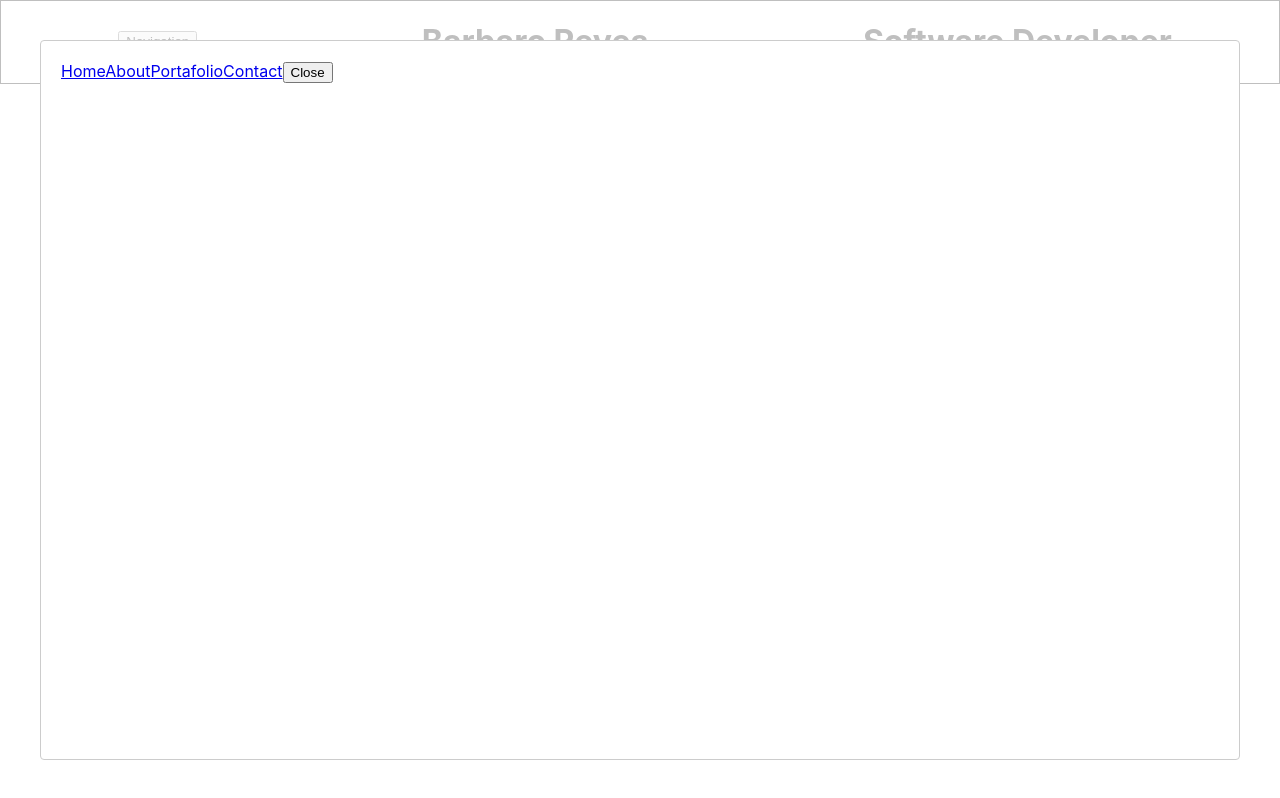
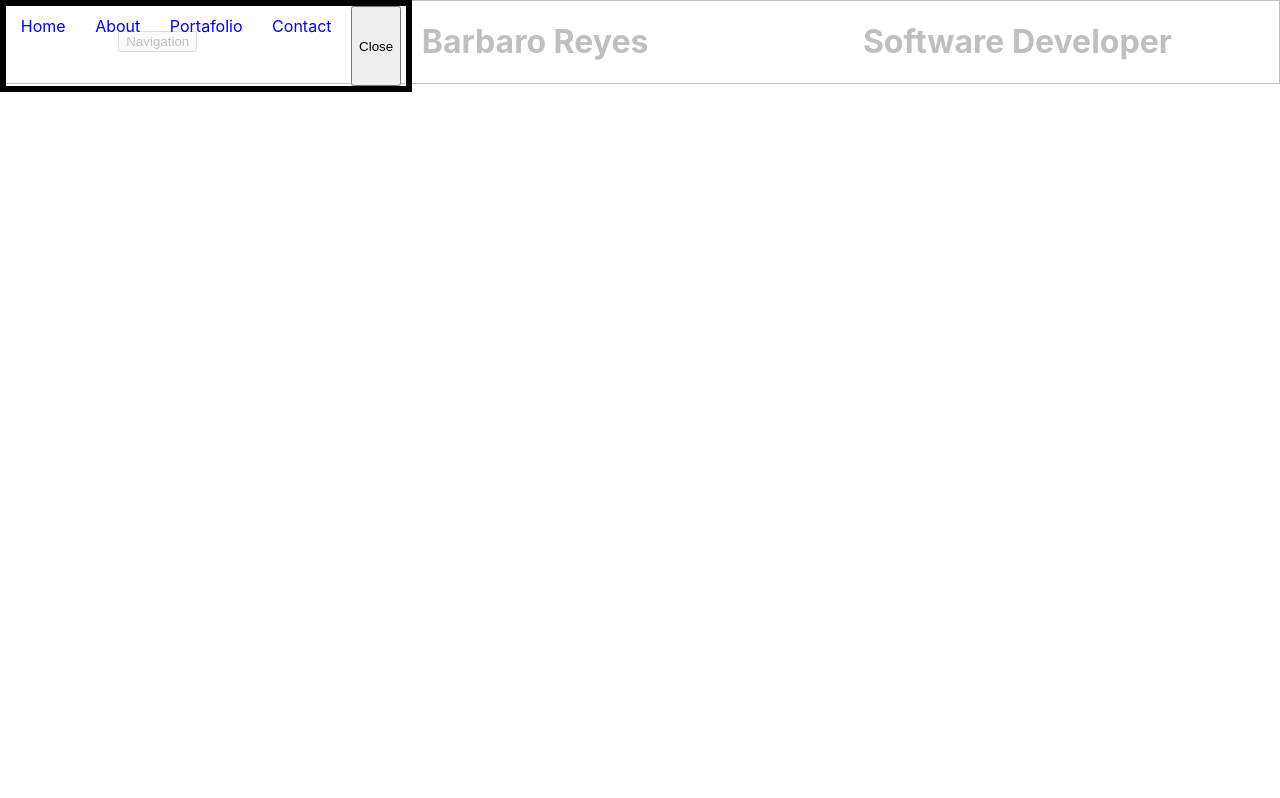
Before and after one commit to barbaroreyes/react-porta-flex, a React (Create React App) app: page / in a window 1280 px wide. Both pictures are taken after a click on the button "Navigation". Built offline with nearby package versions, Linux system fonts and the light colour scheme.

Commit message:
update-modal

```diff
--- a/src/App.css
+++ b/src/App.css
@@ -20,6 +20,21 @@
 
   margin: 10px;
 }
+.modal{
+  border: 1px solid;
+  display: flex;
+  justify-content: center;
+  flex-direction:column;
+  width:100%;
+  border: 6px solid ;
+  /* padding: 10px; */
+}
+.modal a{
+  display: flex;
+  justify-content: center;
+ padding:10px;
+
+}
 @media (min-width: 768px){
   .container{
     display: flex;
@@ -31,18 +46,29 @@
     padding: 20px;
   }
   .Nav{
-
-      display: flex;
+     display: flex;
     justify-content:center;
     flex-direction:column;
     align-items:center;
   }
   .Nav a{
-
+    border: 3px solid;
     display: flex;
     justify-content:center;
     margin: 10px;
     flex-direction:row;
     align-items:center;
   }
+  .modal{
+
+    display: flex;
+    flex-direction:row;
+    justify-content:space-around;
+    width: 400px;
+    height:80px;
+  }
+  .modal a{
+    text-decoration: none;
+
+  }
 }
--- a/src/components/Navigation.js
+++ b/src/components/Navigation.js
@@ -6,7 +6,7 @@
   return (
     <div className = 'Nav'>
         <button onClick ={()=> setModalOpen(true)}>Navigation</button>
-        <Modal isOpen={modalOpen}>
+        <Modal className='modal' isOpen={modalOpen}>
         <Link to ='/'>Home</Link>
      <Link to ='/'>About</Link>
      <Link to ='/'>Portafolio</Link>
```
